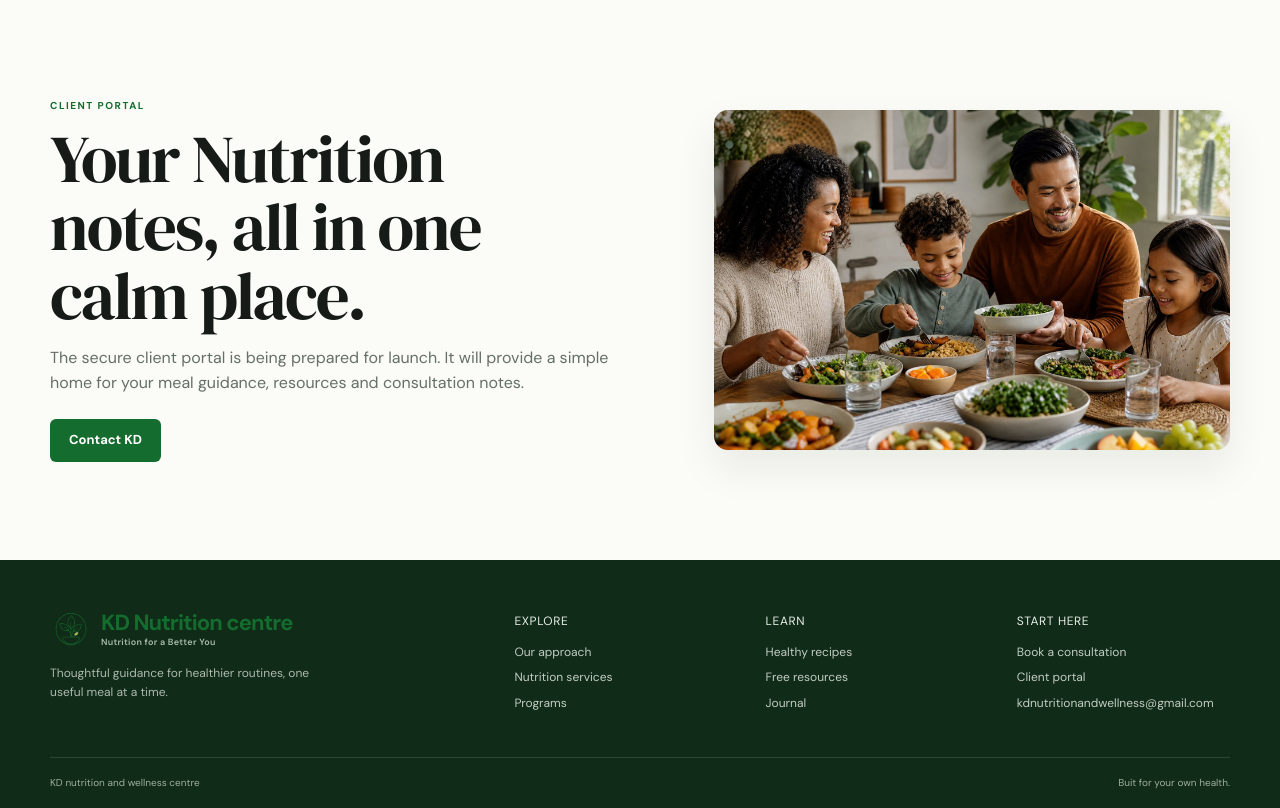
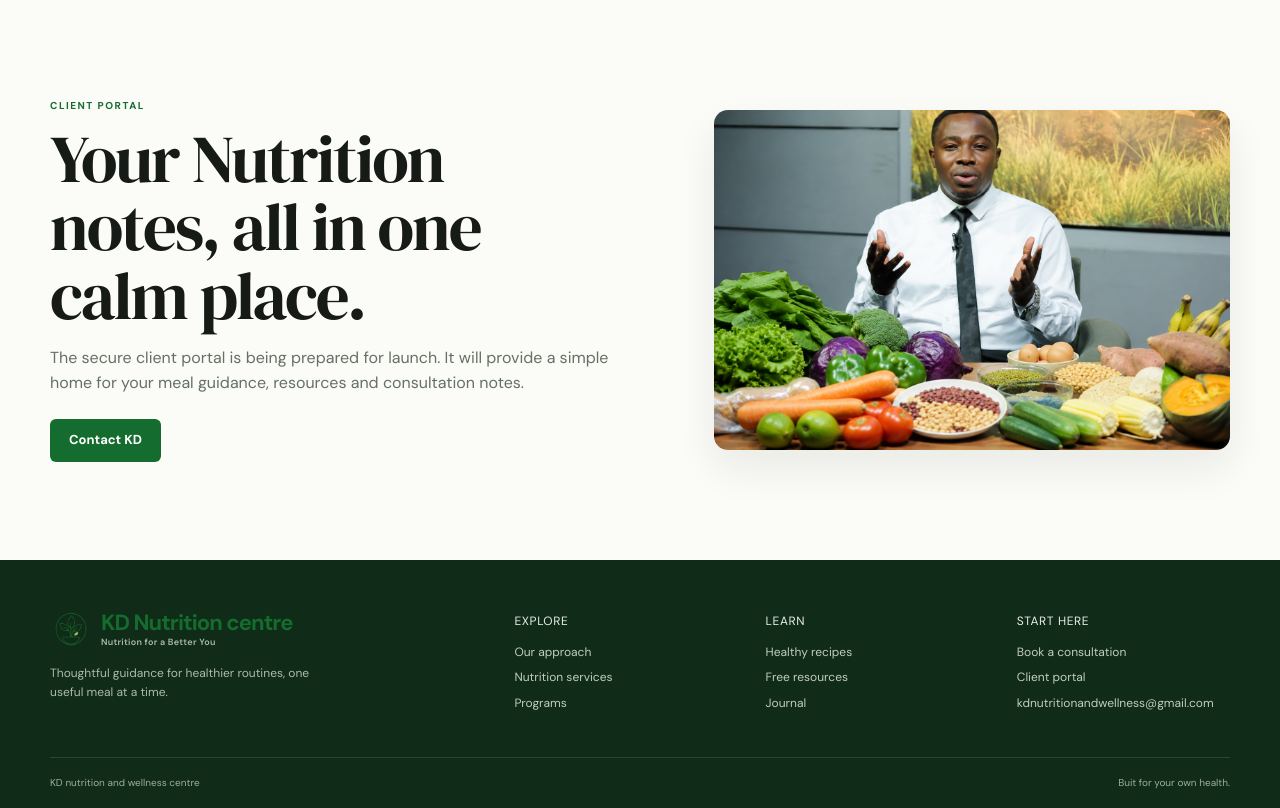
Before and after one commit to mukagobannetbackend/kamaraKD_repository, a Flask app: page /login in a window 1280 px wide. Shown: the part 71-879 px from the top of the page. Run offline with Flask 3, Linux system fonts and the light colour scheme.

Commit message:
commit all changes

```diff
--- a/nutriwell-flask/templates/base.html
+++ b/nutriwell-flask/templates/base.html
@@ -50,7 +50,7 @@
                                     <a href="{{ url_for('landing_page', page='blog') }}">Journal</a></div>
                                     <div><h2>Start here</h2><a href="{{ url_for('contact') }}">Book a consultation</a>
                                         <a href="{{ url_for('login') }}">Client portal</a>
-                                        <a href="mailto:hello@nutriwell.example">kdnutritionandwellness@gmail.com</a></div></div>
+                                        <a href="kdnutritionandwellnscentre@gmail.com">kdnutritionandwellness@gmail.com</a></div></div>
                                     <div class="footer-bottom">
                                         <span> KD nutrition and wellness centre</span><span>Buit for your own health.</span>
                                     </div></footer><script src="{{ url_for('static', filename='js/main.js') }}" defer>
--- a/nutriwell-flask/templates/portal.html
+++ b/nutriwell-flask/templates/portal.html
@@ -5,6 +5,6 @@
          resources and consultation notes.</p>
     <a class="button button-primary" href="{{ url_for('contact') }}">Contact KD</a>
 </div>
-<img class="reveal delay-1" src="{{ url_for('static', filename='images/nutriwell-family-table.jpg') }}"
+<img class="reveal delay-1" src="{{ url_for('static', filename='images/kdv1.1.png') }}"
  alt="Family enjoying a wholesome shared meal">
 </section>{% endblock %}
```
